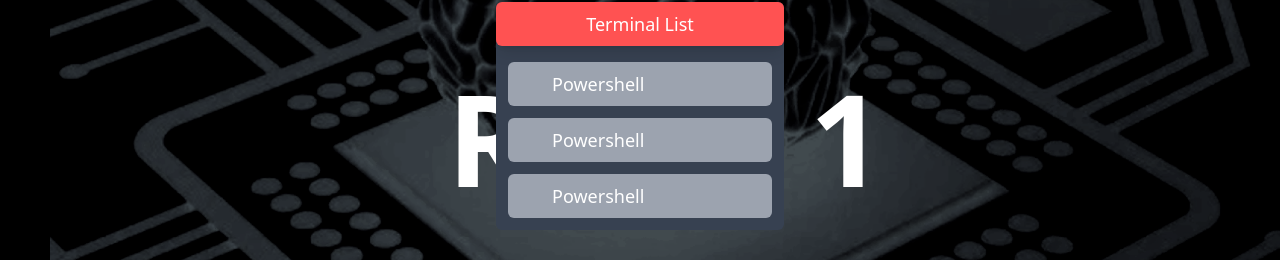
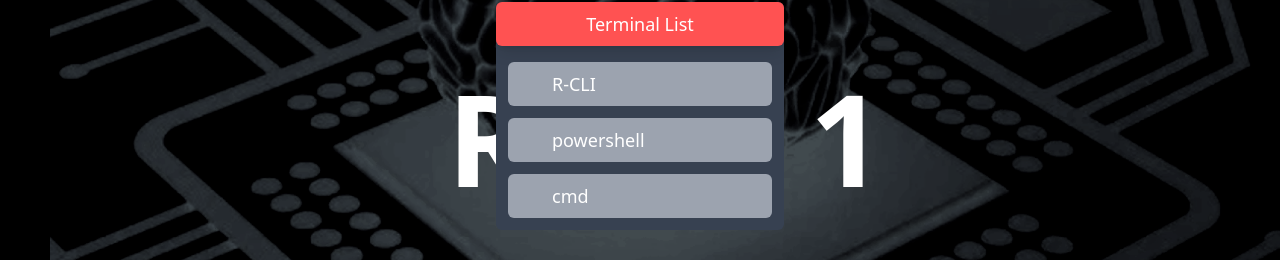
Before and after one commit to roman-ojha/r-cli, a Vue app: page / in a window 1280 px wide. Both pictures are taken after a click on the icon 25 px from the left and 183 px from the top of the page. Shown: the part 284-544 px from the top of the page. Built offline with nearby package versions, Linux system fonts and the light colour scheme; some icons are missing.

Commit message:
feat(termianlList): added visibility shortcut & rendering new state

```diff
--- a/src/App.vue
+++ b/src/App.vue
@@ -17,6 +17,7 @@
 import CLIPlayground from "./components/CLIPlayground/Index.vue";
 import { useStore } from "./store";
 import { TabsMutationType } from "./store/modules/tabs/types";
+import { TerminalListMutationType } from "./store/modules/terminalList/types";
 import { DocsActionType } from "./store/modules/docs/types";
 import { defineComponent } from "@vue/runtime-core";
 import Docs from "./components/Docs/Index.vue";
@@ -43,6 +44,12 @@
         store.commit(TabsMutationType.CLOSE_CURRENT_TAB);
       } else if (event.keyCode === 4) {
         store.dispatch(DocsActionType.TOGGLE_DOCS, undefined);
+      } else if (event.keyCode === 20) {
+        // toggle terminal list
+        store.commit(
+          TerminalListMutationType.TOGGLE_TERMINAL_VISIBILITY,
+          undefined
+        );
       }
     },
   },
--- a/src/components/TerminalLists/Index.vue
+++ b/src/components/TerminalLists/Index.vue
@@ -19,11 +19,11 @@
       >
         <div
           class="bg-gray-400 w-11/12 flex justify-start items-center p-2 rounded-md cursor-pointer duration-100 hover:bg-slate-500 active:bg-slate-400"
-          v-for="i in 3"
-          :key="i"
+          v-for="terminal in getList"
+          :key="terminal.id"
         >
           <Icon icon="bi:terminal" color="white" width="20" />
-          <h1 class="text-white text-lg ml-4">Powershell</h1>
+          <h1 class="text-white text-lg ml-4">{{ terminal.name }}</h1>
         </div>
       </div>
     </div>
@@ -58,6 +58,9 @@
     isVisible() {
       return store.getters["isTerminalListVisible"];
     },
+    getList() {
+      return store.getters["getTerminalList"];
+    },
   },
 });
 </script>
--- a/src/store/modules/tabs/mutations.ts
+++ b/src/store/modules/tabs/mutations.ts
@@ -8,8 +8,12 @@
   },
   [TabsMutationType.OPEN_NEW_TAB]: function (state: TabsState) {
     if (state.tabs.length < 10) {
+      // state.tabs.push({
+      //   name: `R-CLI ${state.tabs[state.tabs.length - 1].id + 1}`,
+      //   id: state.tabs[state.tabs.length - 1].id + 1,
+      // });
       state.tabs.push({
-        name: `R-CLI ${state.tabs[state.tabs.length - 1].id + 1}`,
+        name: `R-CLI`,
         id: state.tabs[state.tabs.length - 1].id + 1,
       });
     }
--- a/src/store/modules/terminalList/getters.ts
+++ b/src/store/modules/terminalList/getters.ts
@@ -4,6 +4,7 @@
 
 const getters: GetterTree<TerminalListState, RootState> & Getters = {
   isTerminalListVisible: (state: TerminalListState) => state.isVisible,
+  getTerminalList: (state: TerminalListState) => state.list,
 };
 
 export default getters;
--- a/src/store/modules/terminalList/mutations.ts
+++ b/src/store/modules/terminalList/mutations.ts
@@ -12,6 +12,15 @@
   ) {
     state.isVisible = payload;
   },
+  [TerminalListMutationType.TOGGLE_TERMINAL_VISIBILITY](
+    state: TerminalListState
+  ) {
+    if (state.isVisible === "hidden") {
+      state.isVisible = "visible";
+    } else if (state.isVisible === "visible") {
+      state.isVisible = "hidden";
+    }
+  },
 };
 
 export default mutations;
--- a/src/store/modules/terminalList/state.ts
+++ b/src/store/modules/terminalList/state.ts
@@ -2,6 +2,20 @@
 
 const tabState: TerminalListState = {
   isVisible: "hidden",
+  list: [
+    {
+      id: 1,
+      name: "R-CLI",
+    },
+    {
+      id: 2,
+      name: "powershell",
+    },
+    {
+      id: 3,
+      name: "cmd",
+    },
+  ],
 };
 
 export default tabState;
--- a/src/store/modules/terminalList/types.ts
+++ b/src/store/modules/terminalList/types.ts
@@ -8,12 +8,17 @@
 
 export interface TerminalListState {
   isVisible: "visible" | "hidden";
+  list: {
+    id: number;
+    name: string;
+  }[];
 }
 
 export interface Getters {
   isTerminalListVisible(
     state: TerminalListState
   ): TerminalListState["isVisible"];
+  getTerminalList(state: TerminalListState): TerminalListState["list"];
 }
 
 export enum TerminalListActionType {}
@@ -29,6 +34,7 @@
 
 export enum TerminalListMutationType {
   CHANGE_TERMINAL_VISIBILITY = "CHANGE_TERMINAL_VISIBILITY",
+  TOGGLE_TERMINAL_VISIBILITY = "TOGGLE_TERMINAL_VISIBILITY",
 }
 
 export type Mutations<S = TerminalListState> = {
@@ -36,6 +42,7 @@
     state: S,
     payload: TerminalListState["isVisible"]
   ): void;
+  [TerminalListMutationType.TOGGLE_TERMINAL_VISIBILITY](state: S): void;
 };
 
 export type TerminalListStore<S = TerminalListState> = Omit<
```
